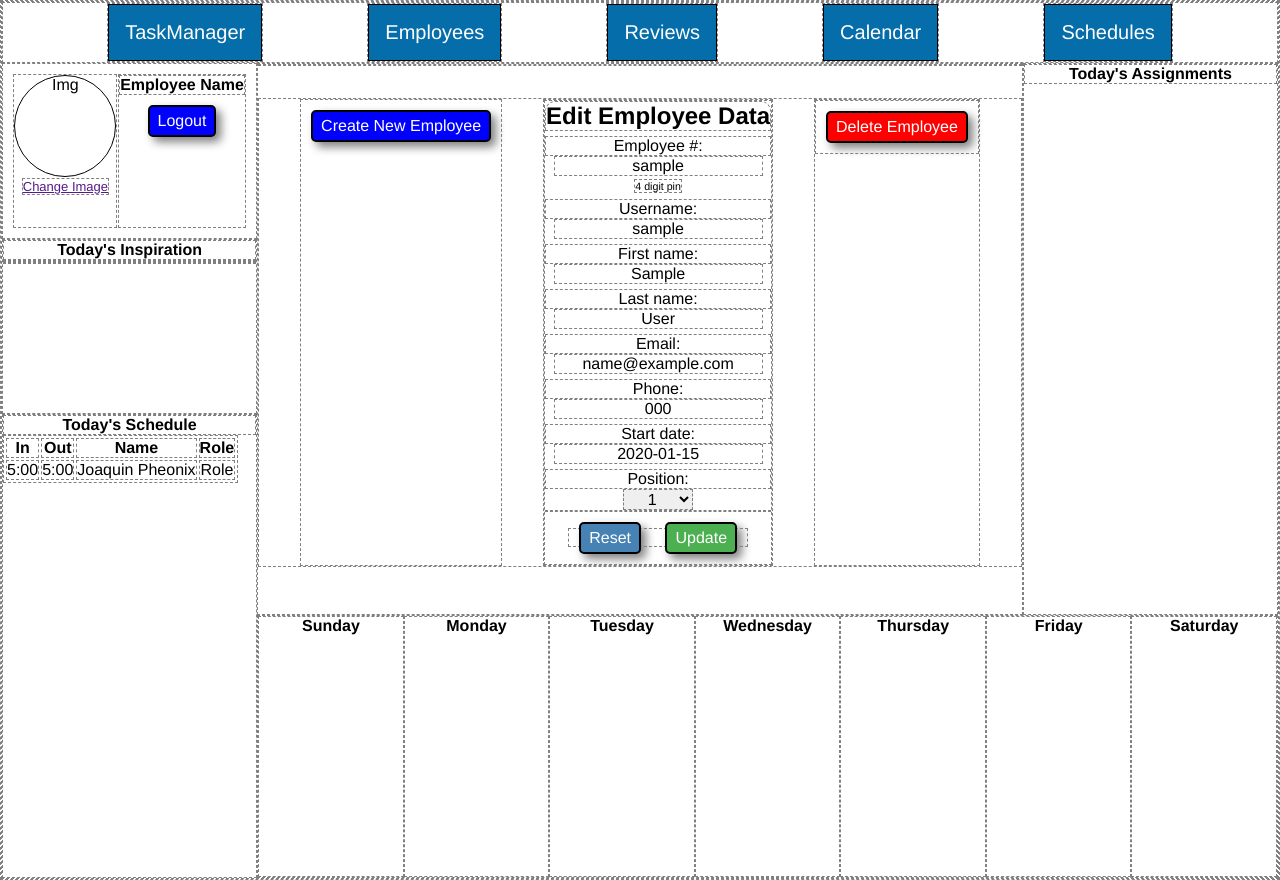
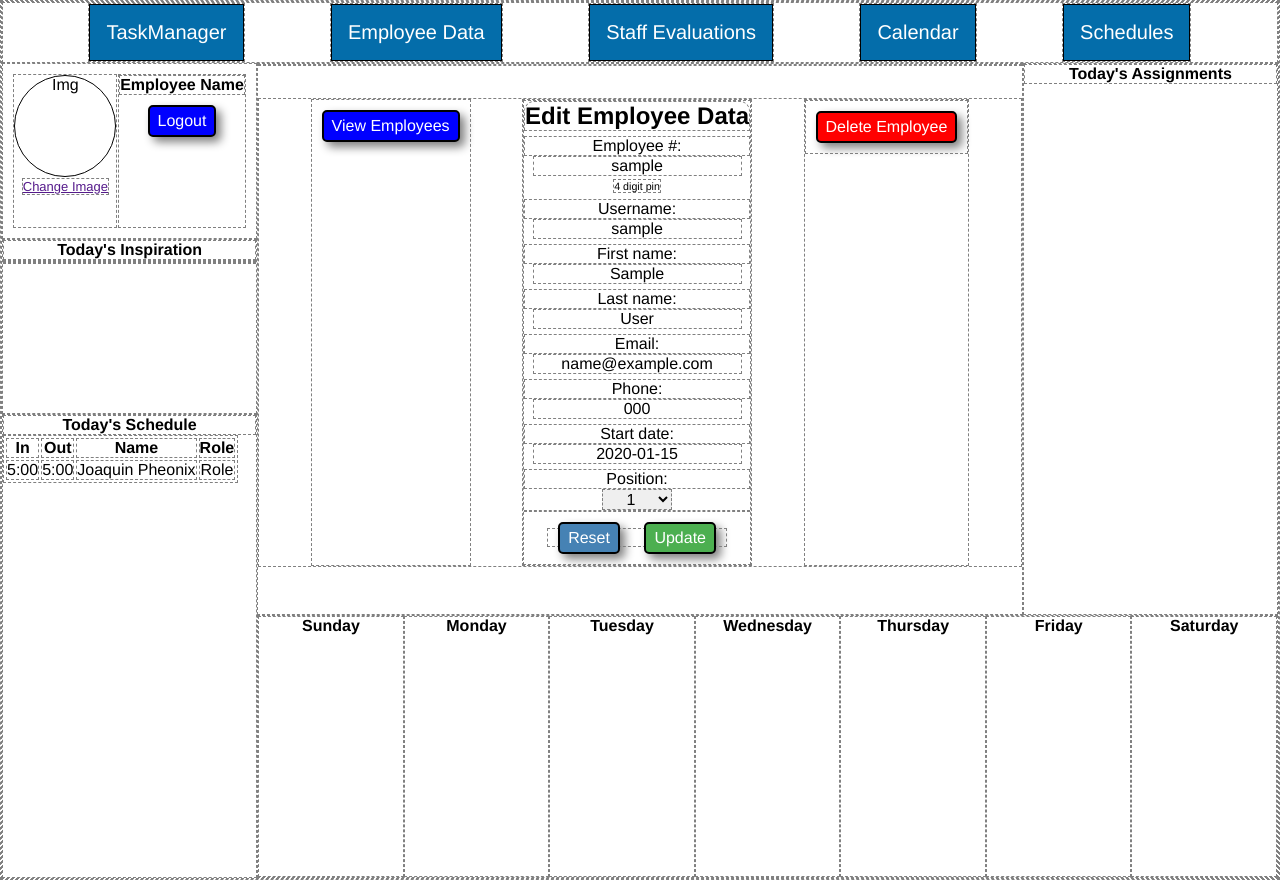
Before and after one commit to NickShore111/TaskManager_Project, a Django app: page /taskmanager/employees/update/1 in a window 1280 px wide. Run offline with Django 3.2, Linux system fonts and the light colour scheme; tables that the repository leaves empty hold one stand-in row (values such as "Sample post"); some libraries are stand-ins or nearby versions.

Commit message:
Fixed models, added Reviews to DB

```diff
--- a/TaskManager/urls.py
+++ b/TaskManager/urls.py
@@ -25,8 +25,6 @@
         include(
             [
                 path("dashboard/", include("dashboard.urls", namespace="dashboard")),
-                # path('taskmanager/', include('taskEvents.urls')),
-                # path('schedules/', include('schedules.urls')),
                 path("reviews/", include("reviews.urls", namespace="reviews")),
                 path("employees/", include("employees.urls", namespace="employees")),
                 path("events/", include("events.urls", namespace="events")),
--- a/dashboard/templates/dashboard/base.html
+++ b/dashboard/templates/dashboard/base.html
@@ -20,14 +20,14 @@
       <div class="dropdown">
         <button class="dropbtn tab">TaskManager</button>
         <div class="dropdown-content">
-          <a href="/taskmanager/tasks/">View Tasks</a>
+          <a href="#">View Tasks</a>
           <a href="#">Edit Tasks</a>
           <a href="#">View Reminders</a>
           <a href="#">Edit Reminders</a>
         </div>
       </div>
       <div class="dropdown">
-        <button class="dropbtn tab">Employees</button>
+        <button class="dropbtn tab">Employee Data</button>
         <div class="dropdown-content">
           <a href="{% url 'employees:index' %}">View Employees</a>
           <a href="{% url 'employees:create' %}">Create Employees</a>
@@ -35,17 +35,17 @@
         </div>
       </div>
       <div class="dropdown">
-        <button class="dropbtn tab">Reviews</button>
+        <button class="dropbtn tab">Staff Evaluations</button>
         <div class="dropdown-content">
-          <a href="/taskmanager/reviews/">View Reviews</a>
-          <a href="#">Edit Reviews</a>
-          <a href="#">Create Reviews</a>
+          <a href="{% url 'reviews:index' %}">See Reviews</a>
+          <a href="{% url 'reviews:create' %}">Create Review</a>
+          <a href="{% url 'reviews:update' %}">Edit Reviews</a>
         </div>
       </div>
       <div class="dropdown">
         <button class="dropbtn tab">Calendar</button>
         <div class="dropdown-content">
-          <a href="/taskmanager/events/">View Events</a>
+          <a href="{% url 'events:index' %}">View Events</a>
           <a href="#">Create Events</a>
           <a href="#">Link 3</a>
         </div>
@@ -53,7 +53,7 @@
       <div class="dropdown">
         <button class="dropbtn tab">Schedules</button>
         <div class="dropdown-content">
-          <a href="/taskmanager/schedules/">View Schedules</a>
+          <a href="#">View Schedules</a>
           <a href="#">Edit Schedules</a>
           <a href="#">Link 3</a>
         </div>
--- a/employees/templates/employees/base_editEmployees.html
+++ b/employees/templates/employees/base_editEmployees.html
@@ -8,7 +8,7 @@
 {% block content %}
 <div class="content">
     <div class="create-btn">
-        <a href="{% url 'employees:create' %}" class="button btn btn-primary">Create New Employee</a></button>
+        <a href="{% url 'employees:index' %}" class="button btn btn-primary">View Employees</a></button>
     </div>
     <div class="editForm">
         <form action="{% url 'employees:update' employee.pk %}" method="POST">
--- a/employees/views.py
+++ b/employees/views.py
@@ -67,6 +67,5 @@
             messages.success(request, "New Employee Successfully Created")
             return redirect("employees:create")
         else:
-            print(employeeForm.errors)
             messages.error(request, "Employee Data Not Valid")
             return render(request, "employees/base_createEmployee.html", context)
--- a/events/urls.py
+++ b/events/urls.py
@@ -3,6 +3,6 @@
 
 app_name = "events"
 urlpatterns = [
-    path("", views.calendar_view),
+    path("", views.calendar_view, name='index'),
     path("<day__gte>", views.calendar_view),
 ]
--- a/reviews/templates/reviews/review_form.html
+++ b/reviews/templates/reviews/reviews_form.html
@@ -8,7 +8,7 @@
 <div class="content">
     <div class="reviewForm">
         <form method="POST">{% csrf_token %}
-            <h3 class="box_title">Staff Review</h3>
+            <h3 class="box_title">Employee Evaluation</h3>
             {{ form.as_p }}
             <input class="btn btn-success" type="submit" value="Save">
         </form>
--- a/reviews/urls.py
+++ b/reviews/urls.py
@@ -4,9 +4,9 @@
 
 app_name = "reviews"
 urlpatterns = [
-    path("", ReviewListView.as_view(), name='list'),
-    path("detail/<int:pk>/", ReviewListView.as_view(), name='detail'),
-    path("create/", ReviewCreateView.as_view(), name='add'),
+    path("", ReviewListView.as_view(), name='index'),
+    path("detail/<int:pk>", ReviewListView.as_view(), name='detail'),
+    path("create/", ReviewCreateView.as_view(), name='create'),
     path("update/", ReviewUpdateView.as_view(), name='update'),
     path("delete/", ReviewDeleteView.as_view(), name='delete'),
 ]
```
Also changed, not shown: reviews/models.py (+11 -11 lines), reviews/static/reviews/css/reviewsList.css (added, +8 -0 lines), reviews/templates/reviews/reviews_list.html (renamed from reviews/templates/reviews/review_list.html, +16 -6 lines), employees/migrations/0003_alter_employees_login_num.py (added), reviews/migrations/0001_initial.py, reviews/migrations/0002_auto_20211026_0435.py (added), reviews/migrations/0003_alter_reviews_created_at.py (added), reviews/templates/reviews/reviews_confirm_delete.html (renamed from reviews/templates/reviews/review_confirm_delete.html).
